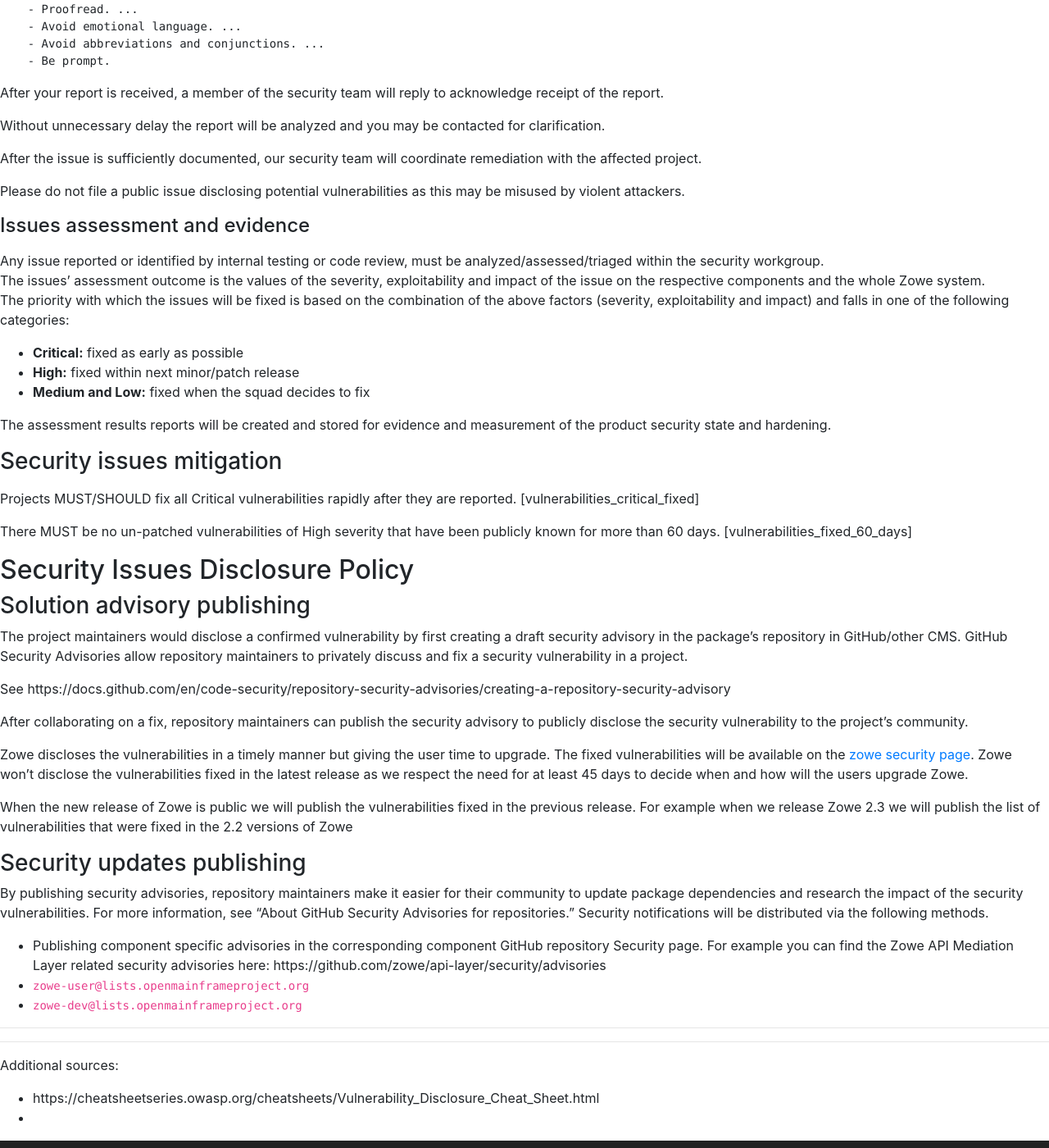
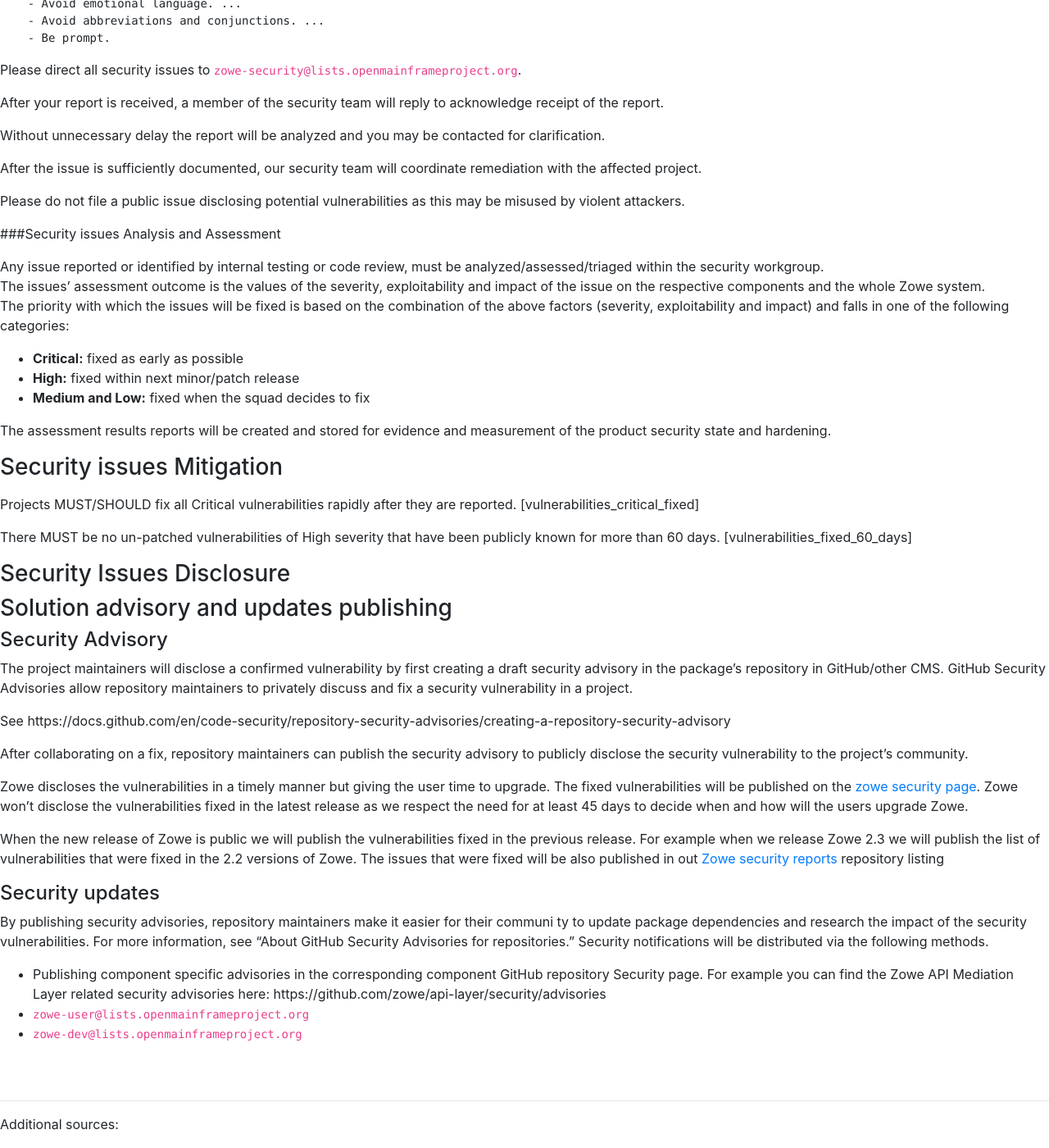
Before and after one commit to zowe/zowe.github.io, a Jekyll site: the page built from security.md, in a window 1280 px wide and 1400 px high, scrolled down 1831 px. Shown: the whole window at 82% size. Built offline with Jekyll 4.4.1, drawn with Linux system fonts in a browser that asks for light colours; our own code applies the rules of GitHub Pages for plain Markdown files; some of the changed text lies outside the part shown.

Commit message:
WIP: CVD structure
Signed-off-by: Pavlin Zahariev <pavlin.zahariev@broadcom.net>

`````diff
--- a/security.md
+++ b/security.md
@@ -5,28 +5,22 @@
 <!-- Copyright Contributors to the Zowe project. -->
 # Zowe Security Policy
 
-```` #TODO
-Security issues disclosure
-The Zowe Vulnerability Disclosure Policy is based on the <a href="https://en.wikipedia.org/wiki/Coordinated_vulnerability_disclosure">Responsible or Coordinated Vulnerability Disclosure (CVD) Policy</a>
-
-WIP: CVD description
-````
-
-## Respond to Vulnerabilities
+## Respond to Vulnerabilities Policy
 
 <div style="display:none">(Zowe-SSDP-SDLC ID: ZSSD-LP:RV)</div>
 
+The Zowe Respond to Vulnerability Policy is based on the Responsible or Coordinated Vulnerability Disclosure (CVD) Policy <a href="https://en.wikipedia.org/wiki/Coordinated_vulnerability_disclosure">Wikipedia article</a>
+adopted also by many other organizations, <a href="https://www.cisa.gov/coordinated-vulnerability-disclosure-process">CISA</a> and <a href="https://www.etsi.org/standards/coordinated-vulnerability-disclosure">ETSI</a> among them.
+Zowe adapts the 5 steps CVD process and maps it to the NIST SSDF Respond to Vulnerability (RV) Best practices.
+
 The Zowe Respond to Vulnerabilities Security Policy consists of the following topics:
+  - <a href="#IDENTIFY">Security issues Identification<span style="display:none">(Zowe-SSDP-SDLC #ID: ZSSD-LP:RV-ICV-PVM)</span></a>
+  - <a href="#ASSESS">Security issues Analysis and Assessment</a>
+  - <a href="#MITIGATE">Security issues Mitigation</a>
+  - <a href="#DISCLOSE">Security issues Disclosure<span style="display:none">(Zowe-SSDP-SDLC #ID: ZSSD-LP:RV-ICV-VDR)</span></a>
+  - <a href="#ADVISE">Solution Publication</a>
 
-  - <a href="#IDENTIFY">Security issues identification <span style="display:none">(Zowe-SSDP-SDLC #ID: ZSSD-LP:RV-ICV-PVM)</span></a>
-  - <a href="#REMEDIATE">Security issues remediation </a>
-  - <a href="#DISCLOSE">Security issues disclosure <span style="display:none">(Zowe-SSDP-SDLC #ID: ZSSD-LP:RV-ICV-VDR)</span></a>
-  - <a href="#ADVISE">Solution publication</a>
-
-The individual sub-policies contain sets of interrelated applicable requirements on how the Zowe project and organization treat
-security vulnerabilities and issues.
-
-The requirements are governed by internal processes and guidance for the issues reporters.
+????The individual topics contain sets of applicable requirements, the fulfilment of which is governed by internal processes and guidance for the Zowe users and security issues reporters.
 
 ### Security issues identification
 <span style="display:none">(Zowe-SSDP-SDLC - #ID: ZSSD-LP:RV-ICV)</span>
@@ -49,10 +45,9 @@
 Some sources a listed below:
   - <a href="https://nvd.nist.gov/vuln">NIST National Vulnerability Database</a>
   - <a href="https://www.cisa.gov/known-exploited-vulnerabilities-catalog">CISA Exploited Vulnerabilities Catalog</a>
+  - \#TODO: Add other
 
-    /#TODO: Add other
-
-Any issues found to be potentially impacting the respective products, must be further analyzed without unnecessary delay.
+Any issues found to be potentially impacting the respective products, must be further [analyzed](#Security-issues-Analysis-and-Assessment) without unnecessary delay.
 
 #### Security issues reporting
 <span style="display:none">(Zowe-SSDP-SDLC #ID: ZSSD-LP:RV-ICV-PVM)</span>
@@ -94,7 +87,7 @@
 
 Additional hints and recommendations:
 ````
-    - While testing or hunting the vulnerability take notes. ...
+    - While testing or hunting the vulnerability take notes. ...f
     - Start with a summary. ...
     - Detail the narrative. ...
     - Follow the form. ...
@@ -111,6 +104,8 @@
     - https://security.googleblog.com/2021/06/announcing-unified-vulnerability-schema.html
 </div>
 
+Please direct all security issues to <code>zowe-security@lists.openmainframeproject.org</code>.
+
 After your report is received, a member of the security team will reply to acknowledge receipt of the report.
 
 Without unnecessary delay the report will be analyzed and you may be contacted for clarification.
@@ -119,7 +114,7 @@
 
 Please do not file a public issue disclosing potential vulnerabilities as this may be misused by violent attackers.
 
-#### Issues assessment and evidence
+###Security issues Analysis and Assessment
 <span style="display:none">(Zowe-SSDP-SDLC #ID: ZSSD-LP:RV-ARV)</span>
 <span style="display:none"> (Zowe-SSDP-SDLC #ID: ZSSD-LP:RV-ARV-AEV)</span>
 <span style="display:none"> (NIST-SSF: #REF: SSDF:RV.2.1)</span>
@@ -134,7 +129,7 @@
 
 The assessment results reports will be created and stored for evidence and measurement of the product security state and hardening.
 
-### Security issues mitigation
+### Security issues Mitigation
 <span style="display:none">(Zowe-SSDP-SDLC #ID: ZSSD-LP:RV-ARV)</span>
 <span style="display:none">(NIST-SSF #REF: SSF-A.4.2-B)</span>
 
@@ -143,11 +138,13 @@
 
 There MUST be no un-patched vulnerabilities of High severity that have been publicly known for more than 60 days. [vulnerabilities_fixed_60_days]
 
+### Security Issues Disclosure
 
-## Security Issues Disclosure Policy
 
-### Solution advisory publishing
-The project maintainers would disclose a confirmed vulnerability by first creating a draft security advisory in the package's repository in GitHub/other CMS.
+
+### Solution advisory and updates publishing
+#### Security Advisory
+The project maintainers will disclose a confirmed vulnerability by first creating a draft security advisory in the package's repository in GitHub/other CMS.
 GitHub Security Advisories allow repository maintainers to privately discuss and fix a security vulnerability in a project.
 
 See https://docs.github.com/en/code-security/repository-security-advisories/creating-a-repository-security-advisory
@@ -155,15 +152,17 @@
 After collaborating on a fix, repository maintainers can publish the security advisory to publicly disclose the security vulnerability to the project's community.
 
 Zowe discloses the vulnerabilities in a timely manner but giving the user time to upgrade. The fixed vulnerabilities
-will be available on the [zowe security page](https://www.zowe.org/security.html). Zowe won't disclose the
+will be published on the [zowe security page](https://www.zowe.org/security.html). Zowe won't disclose the
 vulnerabilities fixed in the latest release as we respect the need for at least 45 days to decide when and how will
 the users upgrade Zowe.
 
 When the new release of Zowe is public we will publish the vulnerabilities fixed in the previous release. For example
-when we release Zowe 2.3 we will publish the list of vulnerabilities that were fixed in the 2.2 versions of Zowe
+when we release Zowe 2.3 we will publish the list of vulnerabilities that were fixed in the 2.2 versions of Zowe.
+The issues that were fixed will be also published in out [Zowe security reports](https://github.com/zowe/security-reports) repository listing
 
-### Security updates publishing
-By publishing security advisories, repository maintainers make it easier for their community to update package dependencies and research the impact of the security vulnerabilities.
+#### Security updates
+By publishing security advisories, repository maintainers make it easier for their communi
+ty to update package dependencies and research the impact of the security vulnerabilities.
 For more information, see "About GitHub Security Advisories for repositories."
 Security notifications will be distributed via the following methods.
 
@@ -172,6 +171,8 @@
   - <code>zowe-user@lists.openmainframeproject.org</code>
   - <code>zowe-dev@lists.openmainframeproject.org</code>
 
+
+<br/>
 -----------------------------------
 -----------------------------------
 Additional sources:
`````
Also changed, not shown: other parts of security.md (+3 -3 lines).
